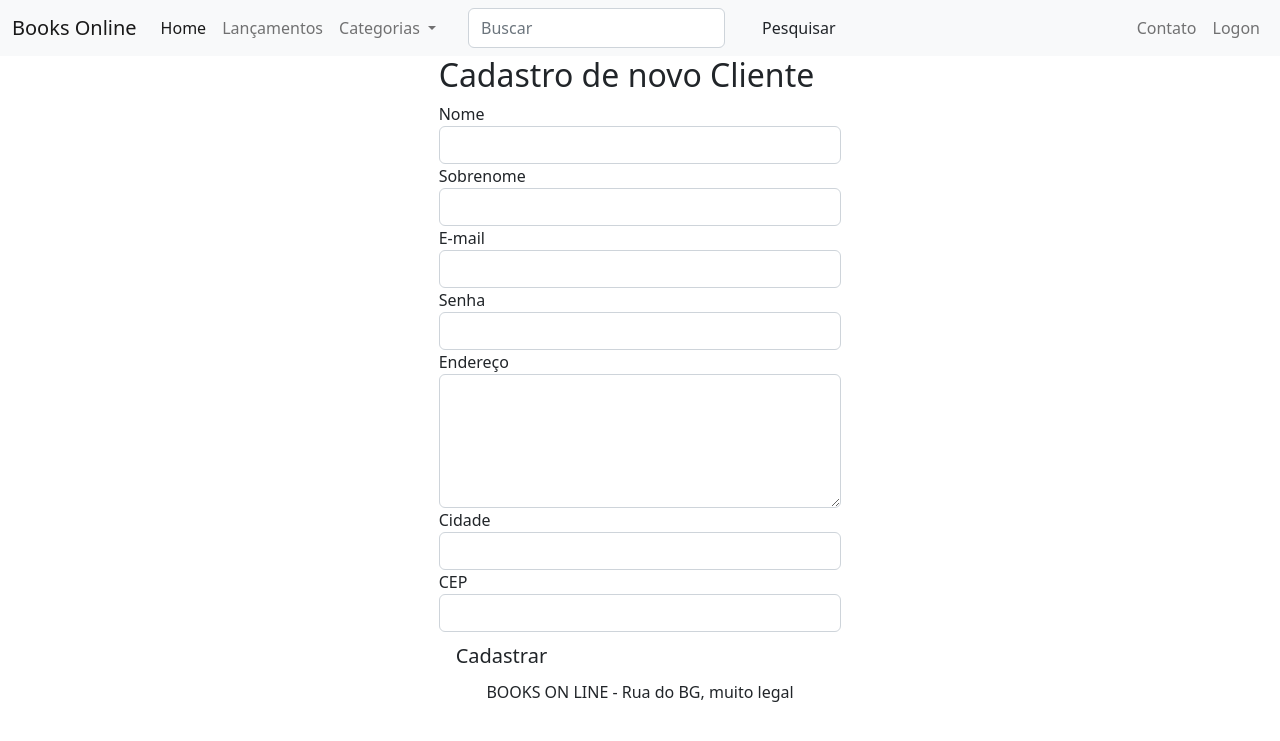
After one commit to dossancto/Livraria-online, a PHP site: page /frmusuario.php in a window 1280 px wide. The commit adds this page. Shown: the top 741 px of the page. Run offline with PHP 8.4, Linux system fonts and the light colour scheme; some libraries are stand-ins or nearby versions.

Commit message:
Aula #34

```diff
--- /dev/null
+++ b/frmusuario.php
@@ -0,0 +1,116 @@
+<!doctype html>
+<html>
+
+<head>
+  <meta charset="utf-8">
+  <title>Cadastro Usuario</title>
+
+  <!-- Jquery -->
+  <script src="https://ajax.googleapis.com/ajax/libs/jquery/3.6.0/jquery.min.js"></script>
+
+  <link href="https://cdn.jsdelivr.net/npm/bootstrap@5.2.0/dist/css/bootstrap.min.css" rel="stylesheet" integrity="sha384-gH2yIJqKdNHPEq0n4Mqa/HGKIhSkIHeL5AyhkYV8i59U5AR6csBvApHHNl/vI1Bx" crossorigin="anonymous">
+  <script defer src="https://cdn.jsdelivr.net/npm/bootstrap@5.2.0/dist/js/bootstrap.bundle.min.js" integrity="sha384-A3rJD856KowSb7dwlZdYEkO39Gagi7vIsF0jrRAoQmDKKtQBHUuLZ9AsSv4jD4Xa" crossorigin="anonymous"></script>
+
+  <!-- ICONS -->
+  <link rel="stylesheet" href="https://cdn.jsdelivr.net/npm/bootstrap-icons@1.9.1/font/bootstrap-icons.css">
+
+  <script defer src="jquery.mask.js"></script>
+
+  <style>
+    .navbar {
+      margin-bottom: 0;
+    }
+  </style>
+
+  <script>
+    $(document).ready(() => {
+      $("#cep").mask("00000-000");
+    });
+  </script>
+
+</head>
+
+<body>
+
+  <?php
+
+  include 'sql/conexao.php';
+  include 'components/navbar.php';
+
+  ?>
+
+
+  <div class="container-fluid">
+
+    <div class="row">
+      <div class="col-sm-4"></div>
+
+      <div class="col-sm-4">
+
+        <h2>Cadastro de novo Cliente</h2>
+
+        <form method="post" action="inserirUsuario.php" name="logon">
+
+          <div class="form-group">
+
+            <label for="nome">Nome</label>
+            <input name="nome" type="text" class="form-control" required id="nome">
+          </div>
+
+          <div class="form-group">
+
+            <label for="sobrenome">Sobrenome</label>
+            <input name="sobrenome" type="text" class="form-control" required id="sobrenome">
+          </div>
+
+
+          <div class="form-group">
+
+            <label for="email">E-mail</label>
+            <input name="email" type="email" class="form-control" required id="email">
+          </div>
+
+
+          <div class="form-group">
+
+            <label for="senha">Senha</label>
+            <input name="senha" type="password" class="form-control" required id="senha">
+          </div>
+
+          <div class="form-group">
+
+            <label for="endereco">Endereço</label>
+            <textarea name="endereco" rows="5" class="form-control" required id="endereco"></textarea>
+          </div>
+
+
+          <div class="form-group">
+
+            <label for="cidade">Cidade</label>
+            <input name="cidade" type="text" class="form-control" required id="cidade">
+          </div>
+
+
+          <div class="form-group">
+
+            <label for="cep">CEP</label>
+            <input name="cep" type="text" class="form-control" required id="cep">
+          </div>
+
+
+          <button type="submit" class="btn btn-lg btn-default">
+
+            <span class="glyphicon glyphicon-pencil"> Cadastrar</span>
+
+          </button>
+
+        </form>
+
+      </div>
+    </div>
+  </div>
+
+  <?php include 'components/footer.html' ?>
+</body>
+
+</html>
```
Also changed, not shown: erro.php (+7 -4 lines), logon.php (+6 -4 lines), jquery.mask.js (added).
